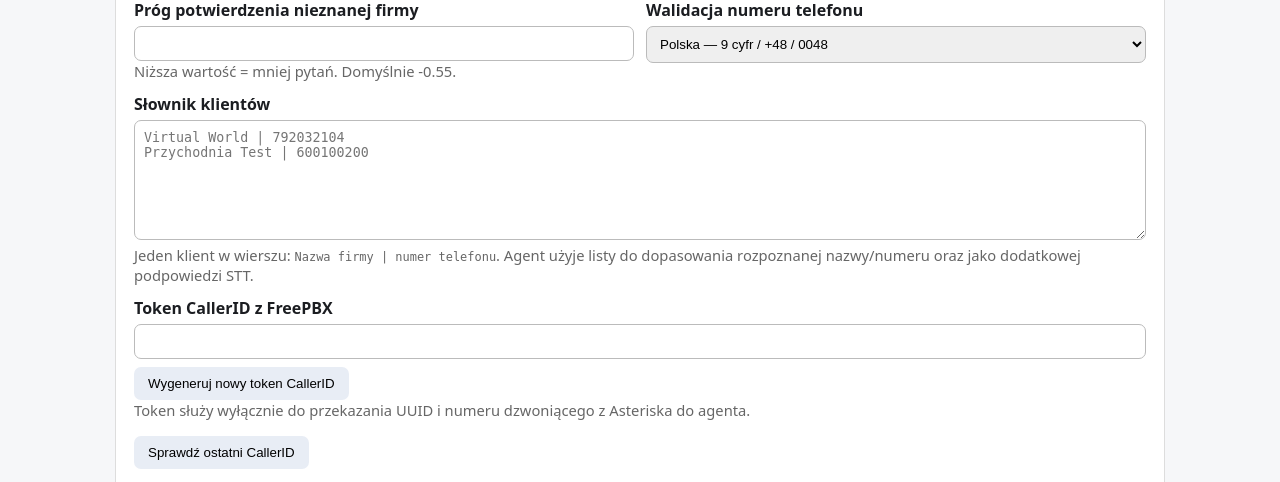
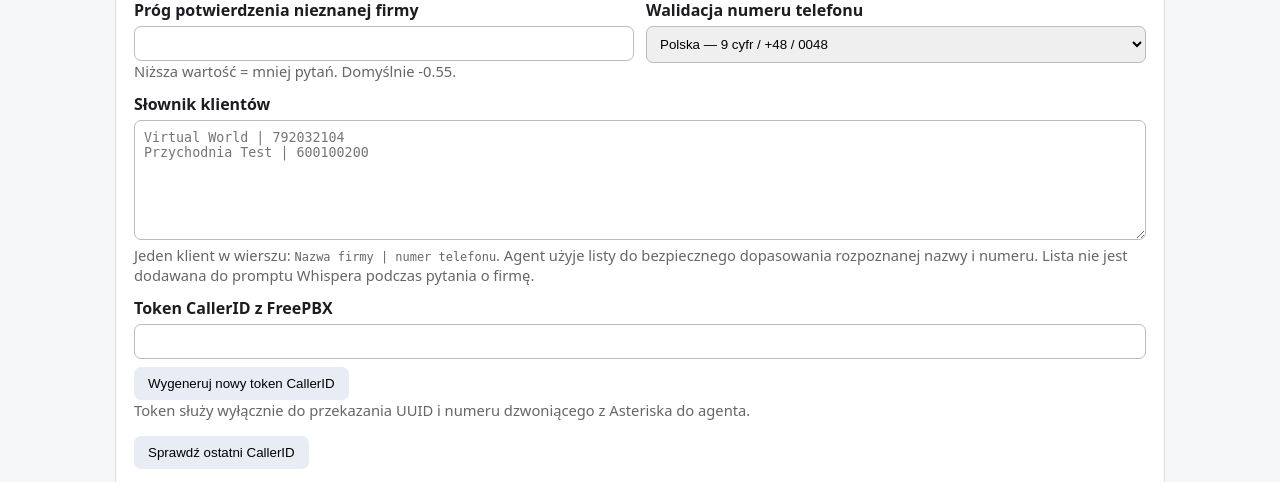
Before and after one commit to Pawel-sp9pw/freepbx-ai-icproject, a Python web app: template app/templates/index.html in a window 1280 px wide. Shown: the part 2748-3230 px from the top of the page. Run offline with Jinja, Linux system fonts and the light colour scheme; the template is opened without the code that fills it, so the values that code supplies are empty.

Commit message:
Clarify customer directory no longer biases company STT

```diff
--- a/app/templates/index.html
+++ b/app/templates/index.html
@@ -240,8 +240,8 @@
         <textarea name="customer_directory" placeholder="Virtual World | 792032104&#10;Przychodnia Test | 600100200">{{s.customer_directory}}</textarea>
       </label>
       <div class="muted">
-        Jeden klient w wierszu: <code>Nazwa firmy | numer telefonu</code>. Agent użyje listy do dopasowania
-        rozpoznanej nazwy/numeru oraz jako dodatkowej podpowiedzi STT.
+        Jeden klient w wierszu: <code>Nazwa firmy | numer telefonu</code>. Agent użyje listy do bezpiecznego
+        dopasowania rozpoznanej nazwy i numeru. Lista nie jest dodawana do promptu Whispera podczas pytania o firmę.
       </div>
 
       <label>Token CallerID z FreePBX
```
